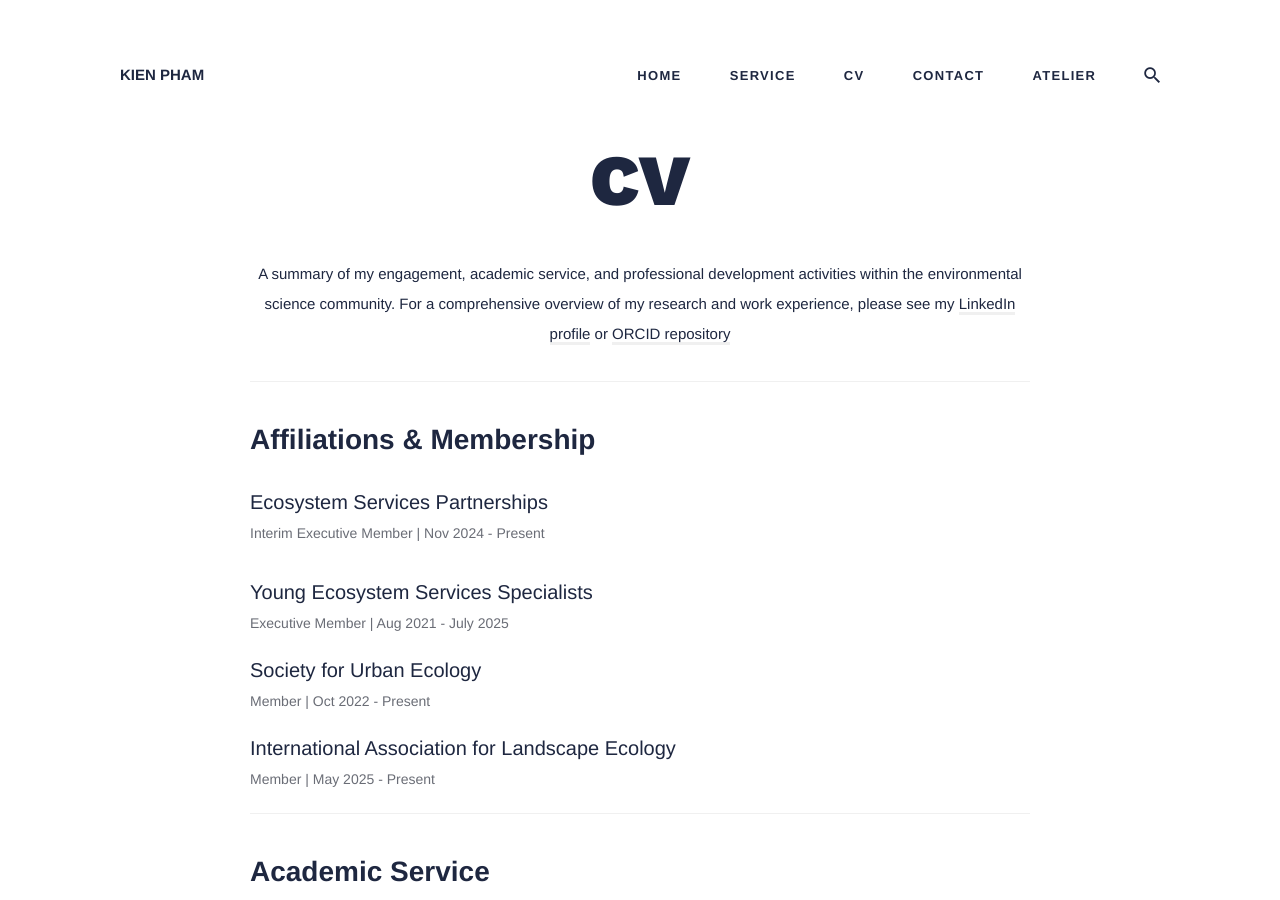
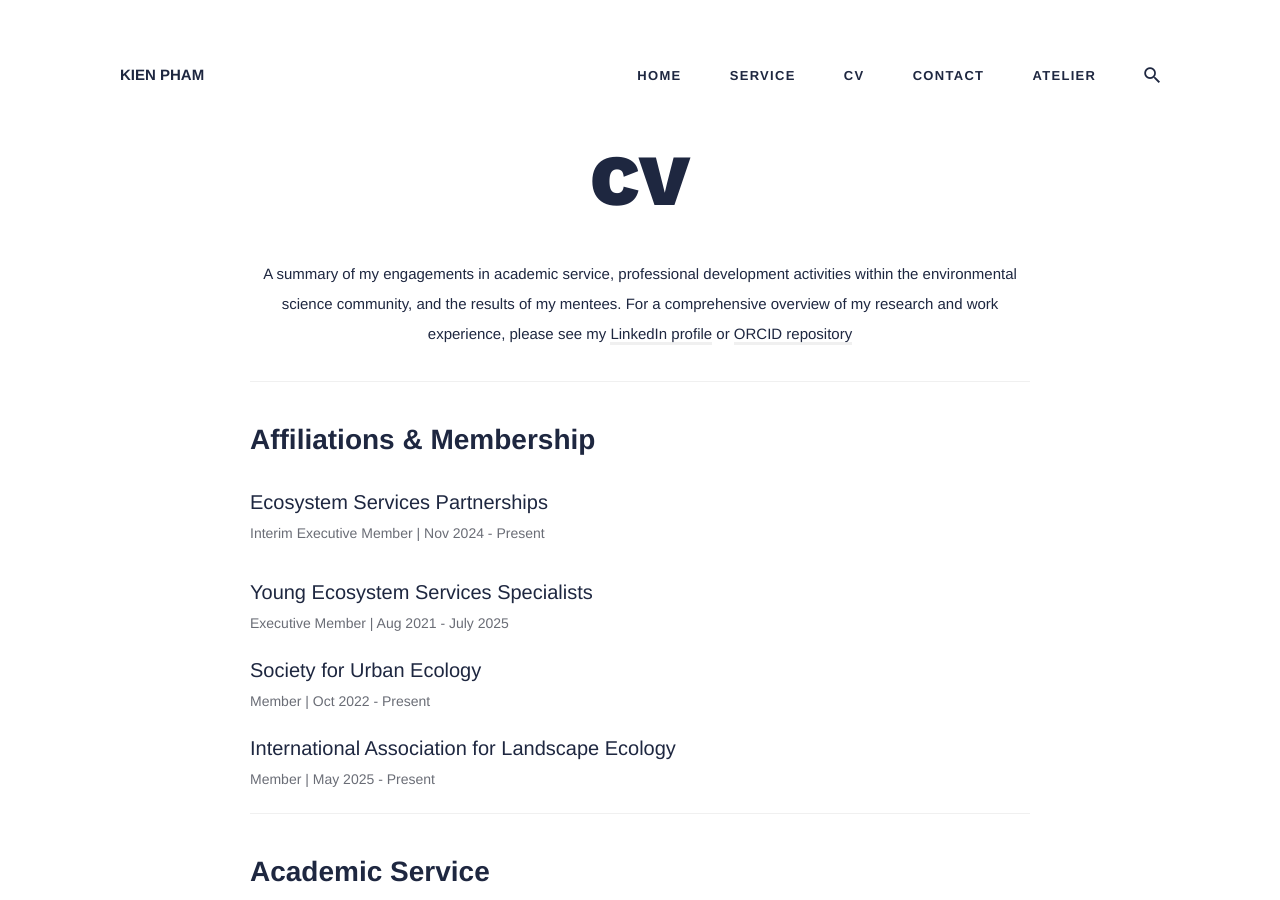
Before and after one commit to ray-ers/ray-ers.github.io, a Jekyll site: the page built from _pages/CV.md, in a window 1280 px wide and 900 px high. Built offline with Jekyll 4.4.1, drawn with Linux system fonts in a browser that asks for light colours; nearby versions of some CDN libraries; some of the changed text lies outside the part shown.

Commit message:
Update CV.md

```diff
--- a/_pages/CV.md
+++ b/_pages/CV.md
@@ -5,7 +5,7 @@ permalink: /cv/
 ---
 <section class="cv-section">
     <p>
-        <center> A summary of my engagement, academic service, and professional development activities within the environmental science community. For a comprehensive overview of my research and work experience, please see my <a href="https://linkedin.com/in/phamkien" target="_blank" rel="noopener noreferrer">LinkedIn profile</a> or <a href="https://orcid.org/0000-0001-7740-102X" target="_blank" rel="noopener noreferrer">ORCID repository</a>
+        <center> A summary of my engagements in academic service, professional development activities within the environmental science community, and the results of my mentees. For a comprehensive overview of my research and work experience, please see my <a href="https://linkedin.com/in/phamkien" target="_blank" rel="noopener noreferrer">LinkedIn profile</a> or <a href="https://orcid.org/0000-0001-7740-102X" target="_blank" rel="noopener noreferrer">ORCID repository</a>
         </center>
     </p>
 </section>
@@ -88,7 +88,7 @@ permalink: /cv/
         <p class="cv-item__meta">6 - 12 July, 2023 | University of Coimbra | Funding: URBiNAT - European Union's Horizon 2020</p>
     </div>
     <div class="cv-item">
-        <h3 class="cv-item__title">IPBES Youth Workshop</h3>
+        <h3 class="cv-item__title">IPBES Youth Workshop on Scenarios Development and Nature Futures Framework</h3>
         <p class="cv-item__meta">19 - 23 Oct, 2022 | International Academy for Nature Conservation Isle of Vilm | Funding: IPBES, Governments of Germany and Norway</p>
     </div>
         <div class="cv-item">
```
